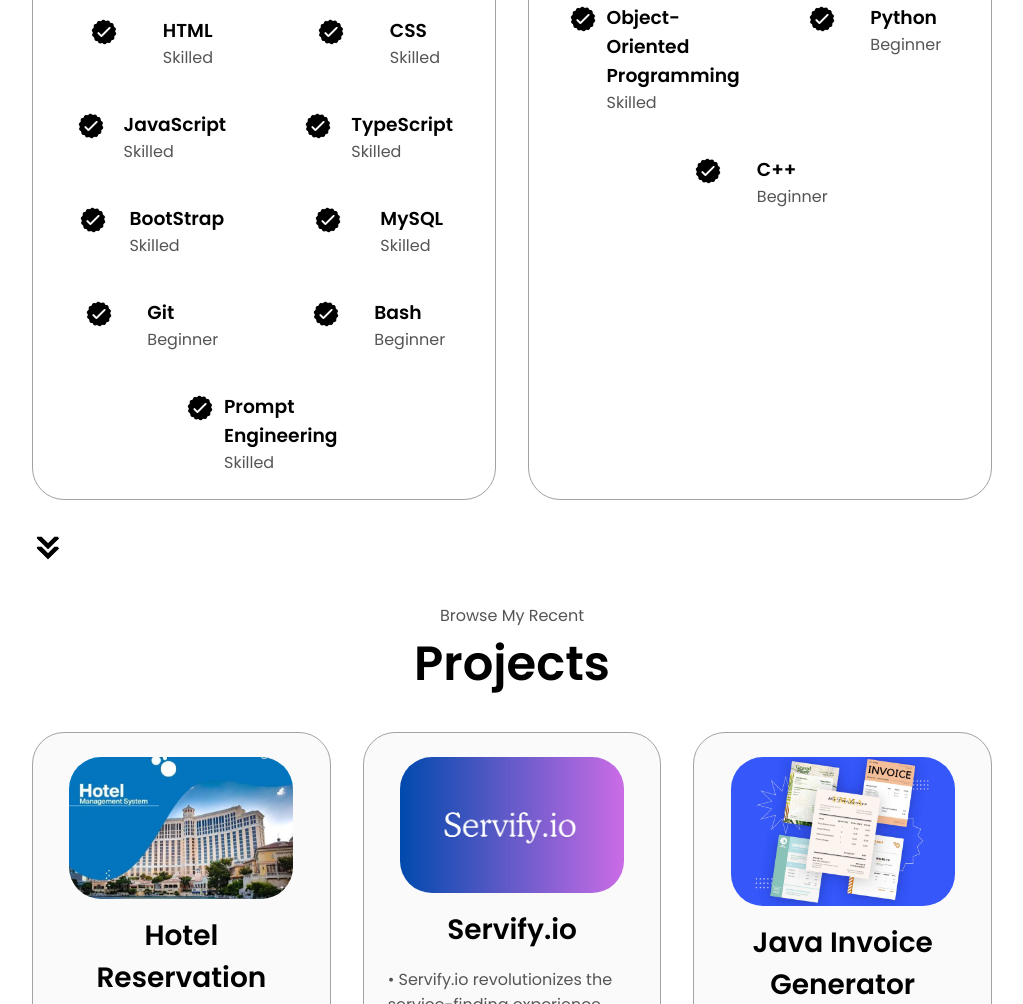
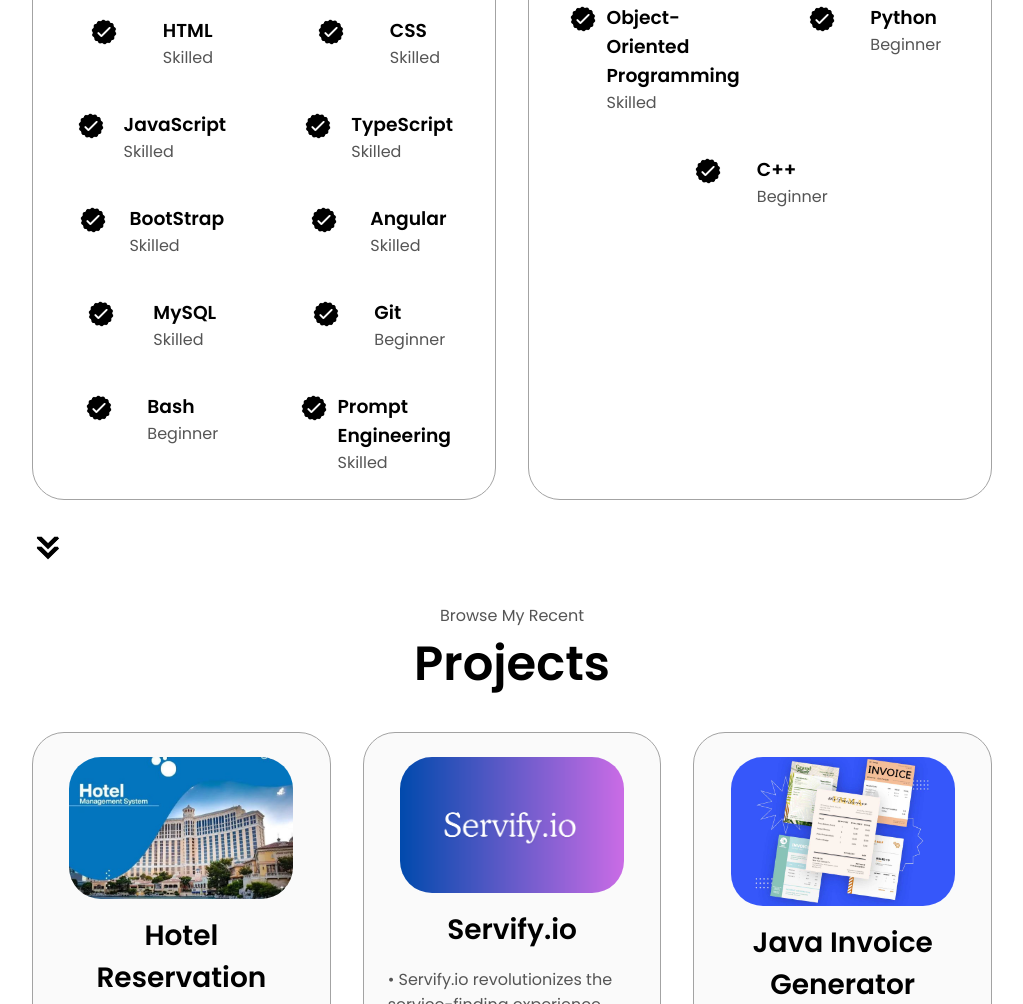
Before and after one commit to Sangram-G-Shinde/portfolio, a plain HTML site: page index.html in a window 1280 px wide. Shown: the part 2065-3069 px from the top of the page, without its empty margins (128-1151 px from the left). Drawn offline with Linux system fonts and the light colour scheme.

Commit message:
Update index.html

```diff
--- a/index.html
+++ b/index.html
@@ -209,6 +209,18 @@
               </div>
             </article>
           </article>
+              <article>
+                <img
+                  src="./assets/checkmark.png"
+                  alt="Skills icon"
+                  class="icon"
+                />
+                <div>
+                  <h3>Angular</h3>
+                  <p>Skilled</p>
+                </div>
+              </article>
+            </article>
           <article>
             <img
               src="./assets/checkmark.png"
```
